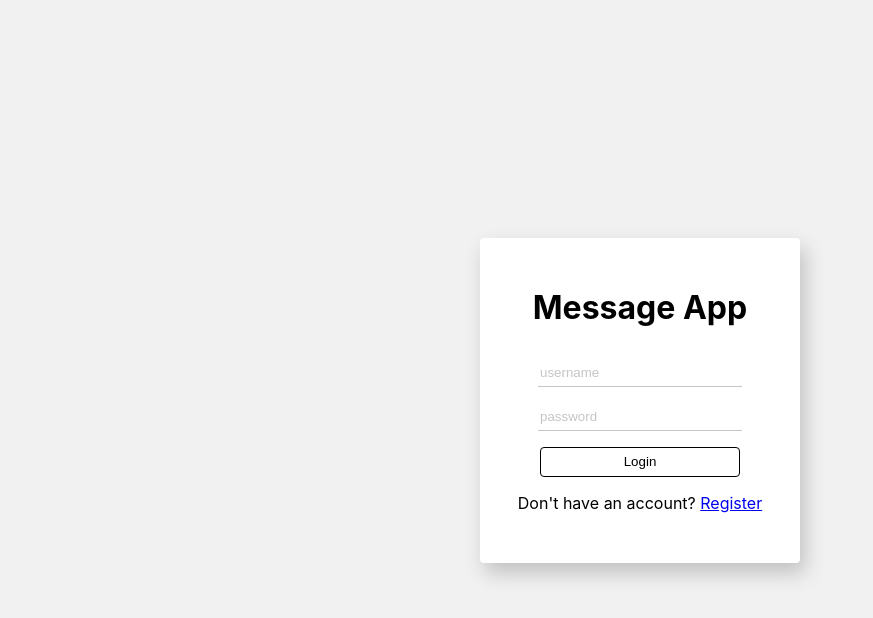
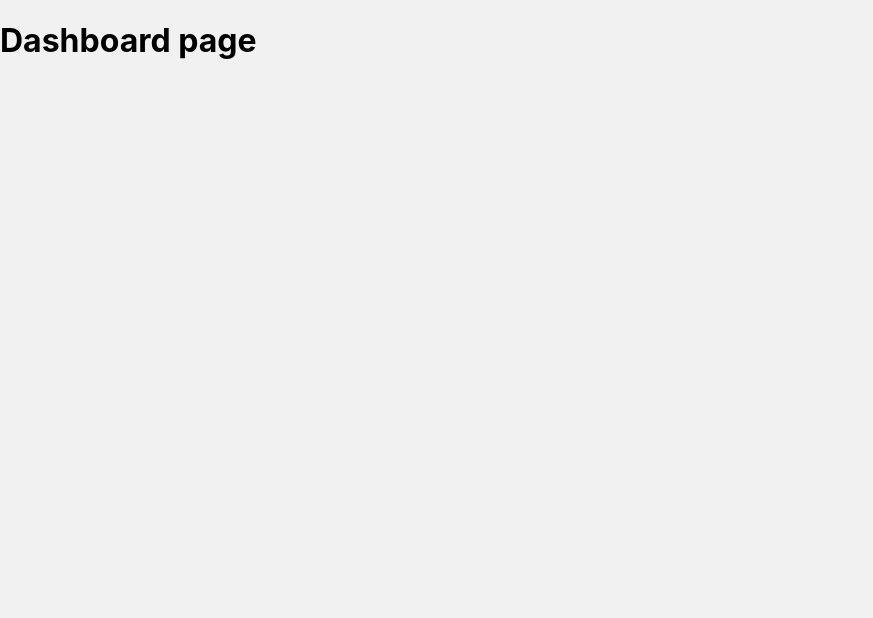
Before and after one commit to OliwerE/Message-App, a React (Create React App) app in the folder frontend/: page / in a window 1280 px wide. Shown: the top 618 px of the page, without its empty margins (0-873 px from the left). Built offline with nearby package versions, Linux system fonts and the light colour scheme.

Commit message:
Create login, register and dashboard page

```diff
--- a/frontend/src/App.js
+++ b/frontend/src/App.js
@@ -1,25 +1,47 @@
-import logo from './logo.svg';
-import './App.css';
+import { useState, useEffect } from "react";
+import { BrowserRouter, Routes, Route } from "react-router-dom";
+
+import NotFound from './pages/NotFound'
+import Login from './pages/Login'
+import Register from './pages/Register'
+import Dashboard from "./pages/Dashboard"
 
 function App() {
+  const [auth] = useState(true)
+  const [hasLoaded] = useState(true) // Add loading screen?
+
+  const isAuthRoutes = (
+    <>
+      <Routes>
+        <Route path="/" element={<Dashboard />} />
+        <Route path="*" element={<NotFound />} />
+      </Routes>
+    </>
+  )
+
+  const unauthRoutes = (
+    <>
+      <Routes>
+        <Route path="/" element={<Login />} />
+        <Route path="/register" element={<Register />} />
+        <Route path="*" element={<NotFound />} />
+      </Routes>
+    </>
+  )
+
+  const authStateSwitch = (
+    <>
+      {hasLoaded && (auth === true ? isAuthRoutes : unauthRoutes)}
+    </>
+  )
+
   return (
-    <div className="App">
-      <header className="App-header">
-        <img src={logo} className="App-logo" alt="logo" />
-        <p>
-          Hello World!
-        </p>
-        <a
-          className="App-link"
-          href="https://reactjs.org"
-          target="_blank"
-          rel="noopener noreferrer"
-        >
-          Learn React
-        </a>
-      </header>
-    </div>
-  );
+    <>
+    <BrowserRouter>
+      {authStateSwitch}
+    </BrowserRouter>
+    </>
+  )
 }
 
 export default App;
--- a/frontend/src/components/Login.js
+++ /dev/null
@@ -1,22 +0,0 @@
-import React from 'react'
-import { Link } from "react-router-dom";
-
-const Login = () => {
-  const handleLoginSubmit = () => {
-    alert('submit!')
-  }
-
-  return (
-    <div className='login'>
-      <h1>Message App</h1>
-      <form onSubmit={handleLoginSubmit}>
-        <input type='text' placeholder='username' required/>
-        <input type='password' placeholder='password' required/>
-        <input type='submit' value='Login'/>
-      </form>
-      <p>Don't have an account? <Link to="/test">Register</Link></p>
-    </div>
-  )
-}
-
-export default Login
--- a/frontend/src/index.js
+++ b/frontend/src/index.js
@@ -1,25 +1,18 @@
 import React from 'react';
-import { BrowserRouter, Routes, Route } from "react-router-dom";
 import ReactDOM from 'react-dom/client';
 import './style.css';
 import reportWebVitals from './reportWebVitals';
 
-import Start from './pages/Start'
-import NotFound from './pages/NotFound'
+import App from './App';
 
-const root = ReactDOM.createRoot(document.getElementById('root'));
+const root = ReactDOM.createRoot(document.getElementById('root'))
 root.render(
   <>
-    <BrowserRouter>
-      <Routes>
-        <Route path="/" element={<Start />} />
-        <Route path="*" element={<NotFound />} />
-      </Routes>
-    </BrowserRouter>
+  <App />
   </>
-);
+)
 
 // If you want to start measuring performance in your app, pass a function
 // to log results (for example: reportWebVitals(console.log))
 // or send to an analytics endpoint. Learn more: https://bit.ly/CRA-vitals
-reportWebVitals();
+reportWebVitals()
--- /dev/null
+++ b/frontend/src/pages/Dashboard.js
@@ -0,0 +1,11 @@
+import React from 'react'
+
+const Dashboard = () => {
+  return (
+    <div>
+      <h1>Dashboard page</h1>
+      </div>
+  )
+}
+
+export default Dashboard
--- /dev/null
+++ b/frontend/src/pages/Login.js
@@ -0,0 +1,25 @@
+import React from 'react'
+import { Link } from "react-router-dom";
+
+const Login = () => {
+  const handleLoginSubmit = () => {
+    alert('submit!')
+  }
+
+  return (
+    <div className='login-page'>
+      <div className='login-box'>
+        <h1>Message App</h1>
+        <h2>Login</h2>
+        <form onSubmit={handleLoginSubmit}>
+          <input type='text' placeholder='username' required/>
+          <input type='password' placeholder='password' required/>
+          <input type='submit' value='Login'/>
+        </form>
+        <p>Don't have an account? <Link to="/register">Register</Link></p>
+      </div>
+    </div>
+  )
+}
+
+export default Login
--- /dev/null
+++ b/frontend/src/pages/Register.js
@@ -0,0 +1,26 @@
+import React from 'react'
+import { Link } from "react-router-dom";
+
+const Register = () => {
+  const handleLoginSubmit = () => {
+    alert('submit! register')
+  }
+
+  return (
+    <div className='register-page'>
+      <div className='register-box'>
+        <h1>Message App</h1>
+        <h2>Register</h2>
+        <form onSubmit={handleLoginSubmit}>
+          <input type='text' placeholder='username' required/>
+          <input type='password' placeholder='password' required/>
+          <input type='password' placeholder='Repeat Password' required/>
+          <input type='submit' value='Register'/>
+        </form>
+        <p>Already have an account? <Link to="/">Login</Link></p>
+      </div>
+    </div>
+  )
+}
+
+export default Register
--- a/frontend/src/pages/Start.js
+++ /dev/null
@@ -1,13 +0,0 @@
-import React from 'react'
-
-import Login from '../components/Login'
-
-const Start = () => {
-  return (
-    <div id='start'>
-      <Login />
-    </div>
-  )
-}
-
-export default Start
--- a/frontend/src/style.css
+++ b/frontend/src/style.css
@@ -34,9 +34,9 @@ code {
 
 /* Pages */
 
-/* Start Page */
+/* Login Page & Register Page */
 
-#start {
+.login-page, .register-page {
   width: 100vw;
   height: 100vh;
   display: flex;
@@ -45,12 +45,7 @@ code {
   box-sizing: border-box;
 }
 
-
-/* Components */
-
-/* Login Component */
-
-.login {
+.login-box, .register-box {
   width: 320px;
   height: fit-content;
   background-color: #fff;
@@ -61,15 +56,14 @@ code {
   flex-direction: column;
 }
 
-.login h1 {
+.login-box h1, .register-box h1 {
   font-size: 2rem;
   margin: 0;
-  margin-bottom: 2rem;
   margin-top: 50px;
   text-align: center;
 }
 
-.login form {
+.login-box form, .register-box form {
   display: flex;
   justify-content: center;
   align-items: center;
@@ -77,7 +71,7 @@ code {
   gap: 1rem;
 }
 
-.login form input:not(:last-child) {
+.login-box form input:not(:last-child), .register-box form input:not(:last-child) {
   width: 200px;
   height: 25px;
   outline: none;
@@ -85,7 +79,7 @@ code {
   border-bottom: 1px solid #c5c5c5;
 }
 
-.login form input:last-child {
+.login-box form input:last-child, .register-box form input:last-child {
   width: 200px;
   height: 30px;
   background-color: #fff;
@@ -94,12 +88,14 @@ code {
   border-radius: 0.25rem;
 }
 
-.login form input:last-child:hover {
+.login-box form input:last-child:hover, .register-box form input:last-child:hover {
   cursor: pointer;
   transition-duration: 150ms;
   background-color: #c5c5c5;
 }
 
-.login p {
+.login-box p, .register-box p {
   margin-bottom: 50px;
 }
+
+/* Components */
```
